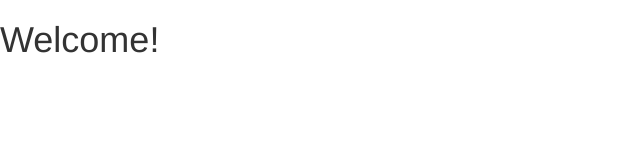
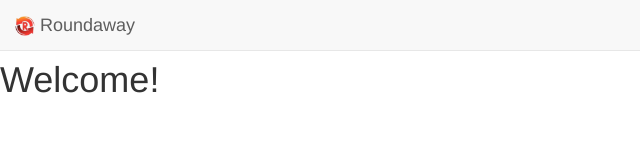
Before and after one commit to Nigh7Sh4de/roundaway, a website: page public/index.html in a window 1280 px wide. Shown: the whole page, without its empty margins (0-640 px from the left). Drawn offline with Linux system fonts and the light colour scheme.

Commit message:
Add navbar to site

```diff
--- /dev/null
+++ b/public/css/app.css
@@ -0,0 +1,8 @@
+body {
+    padding-top: 40px;
+}
+
+.navbar-brand img {
+    height: 20px;
+    display: inline;
+}
--- a/public/index.html
+++ b/public/index.html
@@ -5,8 +5,19 @@
     <title>RoundAway</title>
 </head>
 <body>
+    <nav class="navbar navbar-default navbar-fixed-top">
+        <div class="container-fluid">
+            <div class="navbar-header">
+                <a class="navbar-brand" href="#">
+                    <img alt="Brand" src="favicon.ico">
+                    Roundaway
+                </a>
+            </div>
+        </div>
+    </nav>
     <h1>Welcome!</h1>
 
     <link rel="stylesheet" href="css/bootstrap.css">
+    <link rel="stylesheet" href="css/app.css">
 </body>
 </html>
```
